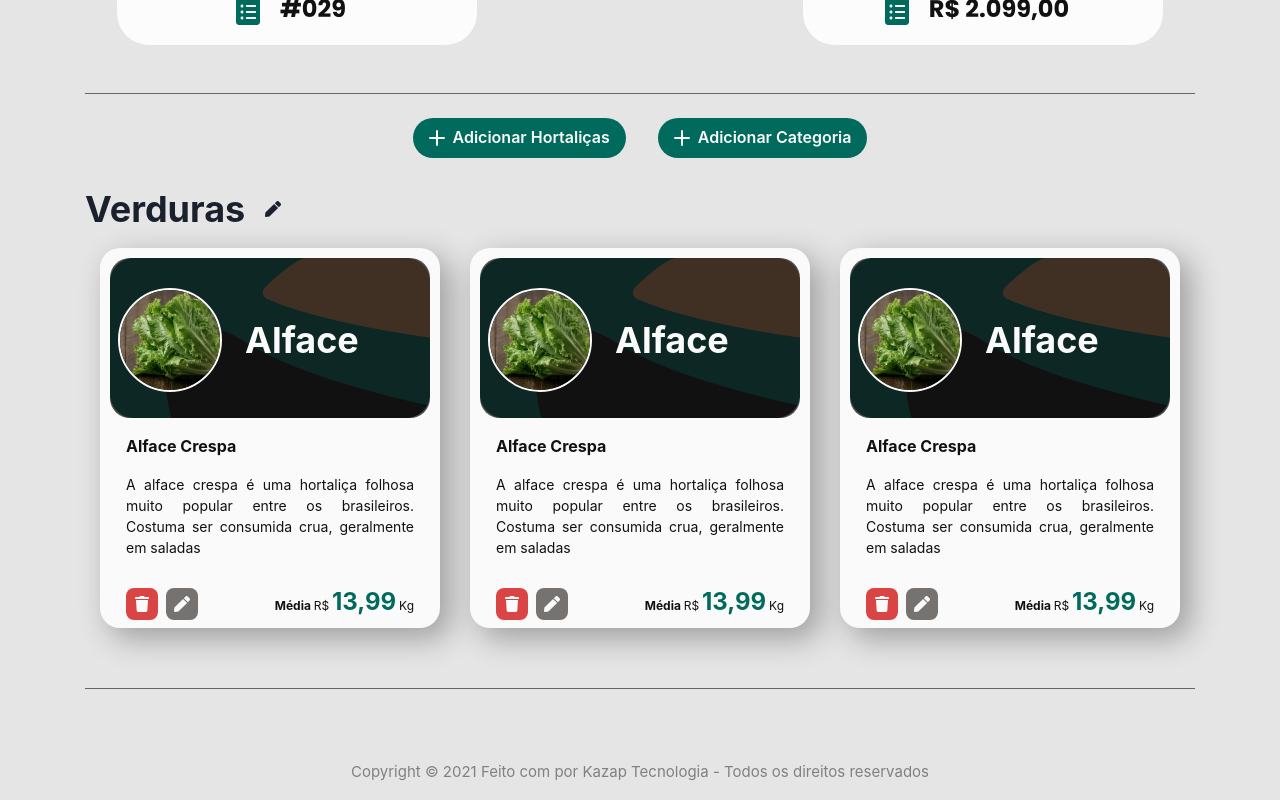
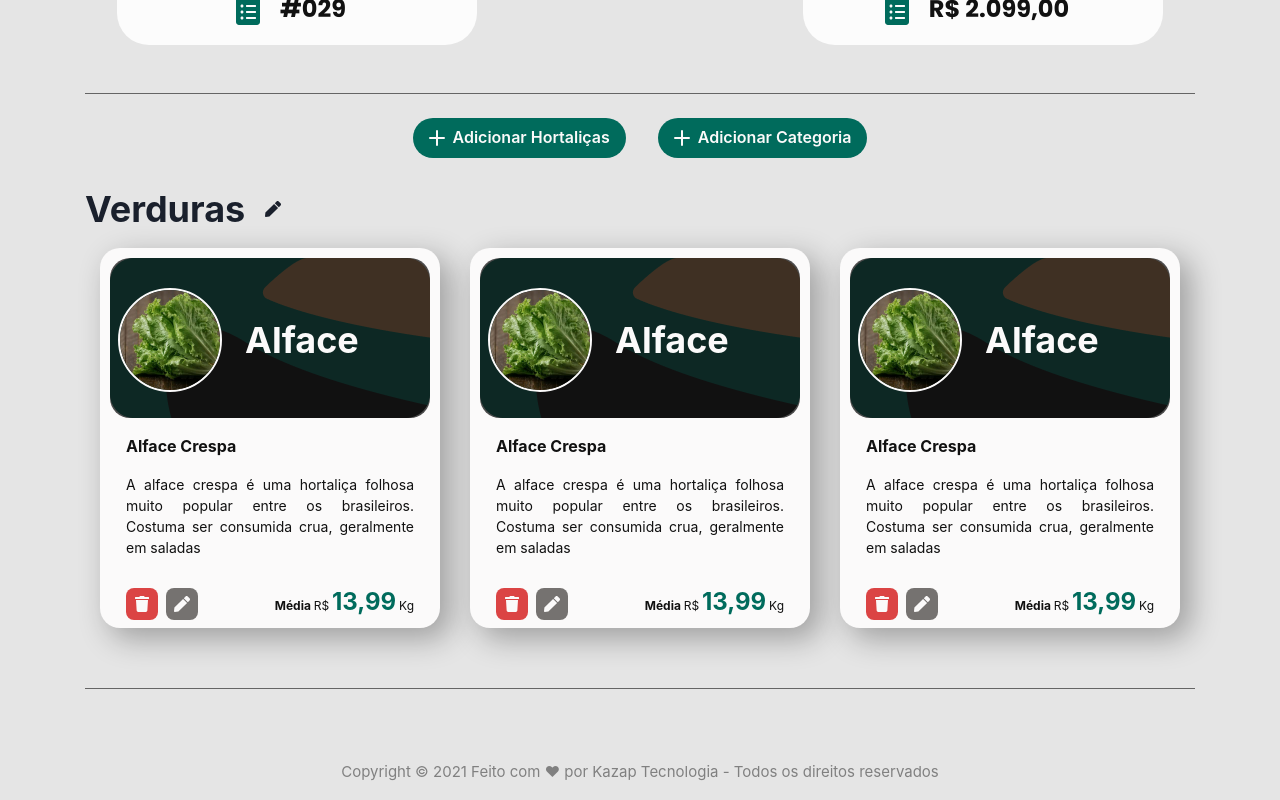
Before and after one commit to kassianecg/projeto-final-academy-2021, a React (Create React App) app in the folder client/: page / in a window 1280 px wide. Shown: the part 281-1081 px from the top of the page. Built offline with nearby package versions, Linux system fonts and the light colour scheme.

Commit message:
adiciona coraçãozinho

```diff
--- a/client/src/pages/Home/index.js
+++ b/client/src/pages/Home/index.js
@@ -232,7 +232,7 @@ export const Home = () => {
 
       <Box marginY="4">
         <Text alignItems="center" fontSize="15px" color="gray">
-          Copyright © 2021 Feito com por Kazap Tecnologia - Todos os direitos
+          Copyright © 2021 Feito com ♥ por Kazap Tecnologia - Todos os direitos
           reservados
         </Text>
       </Box>
```
